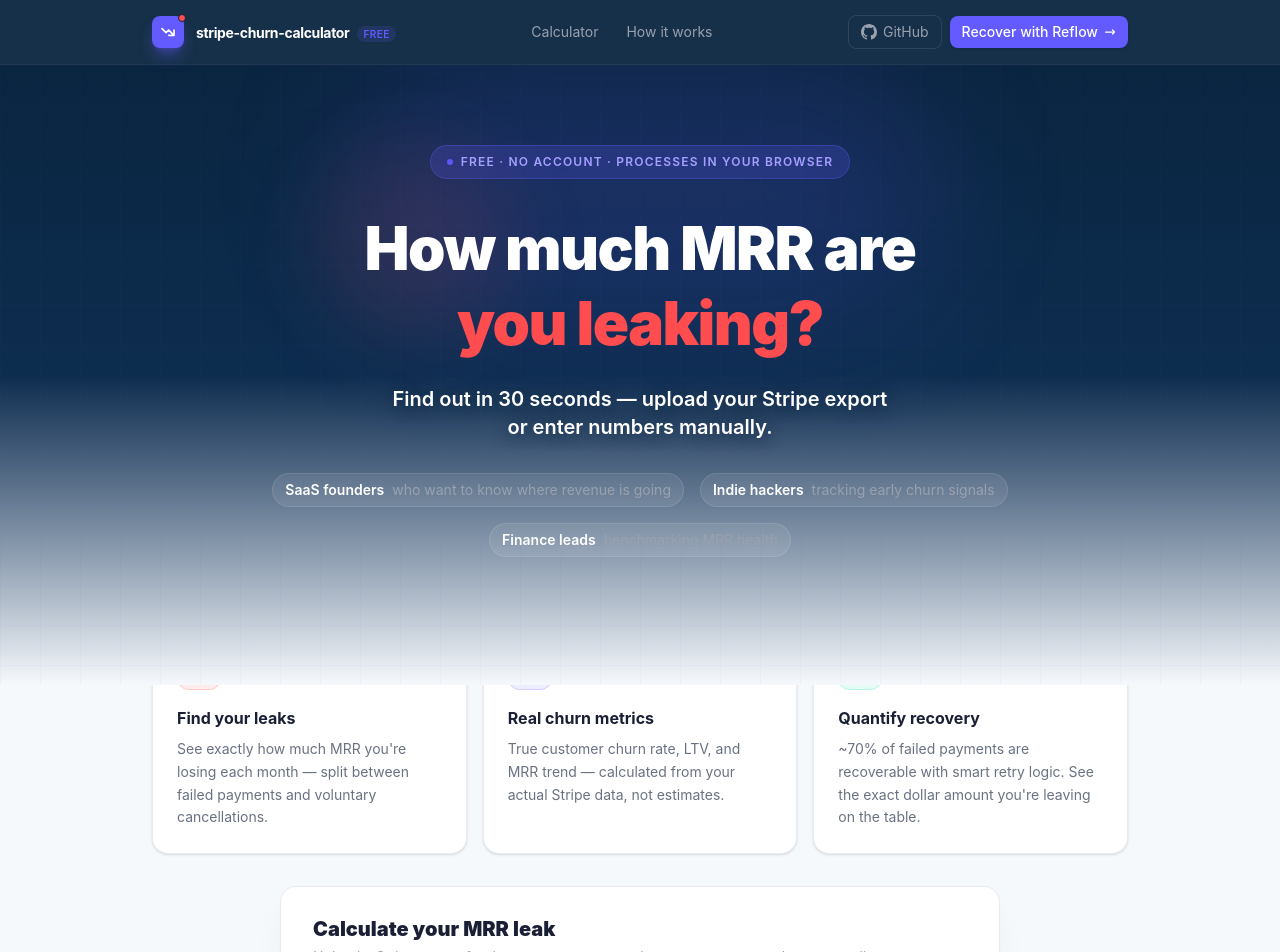
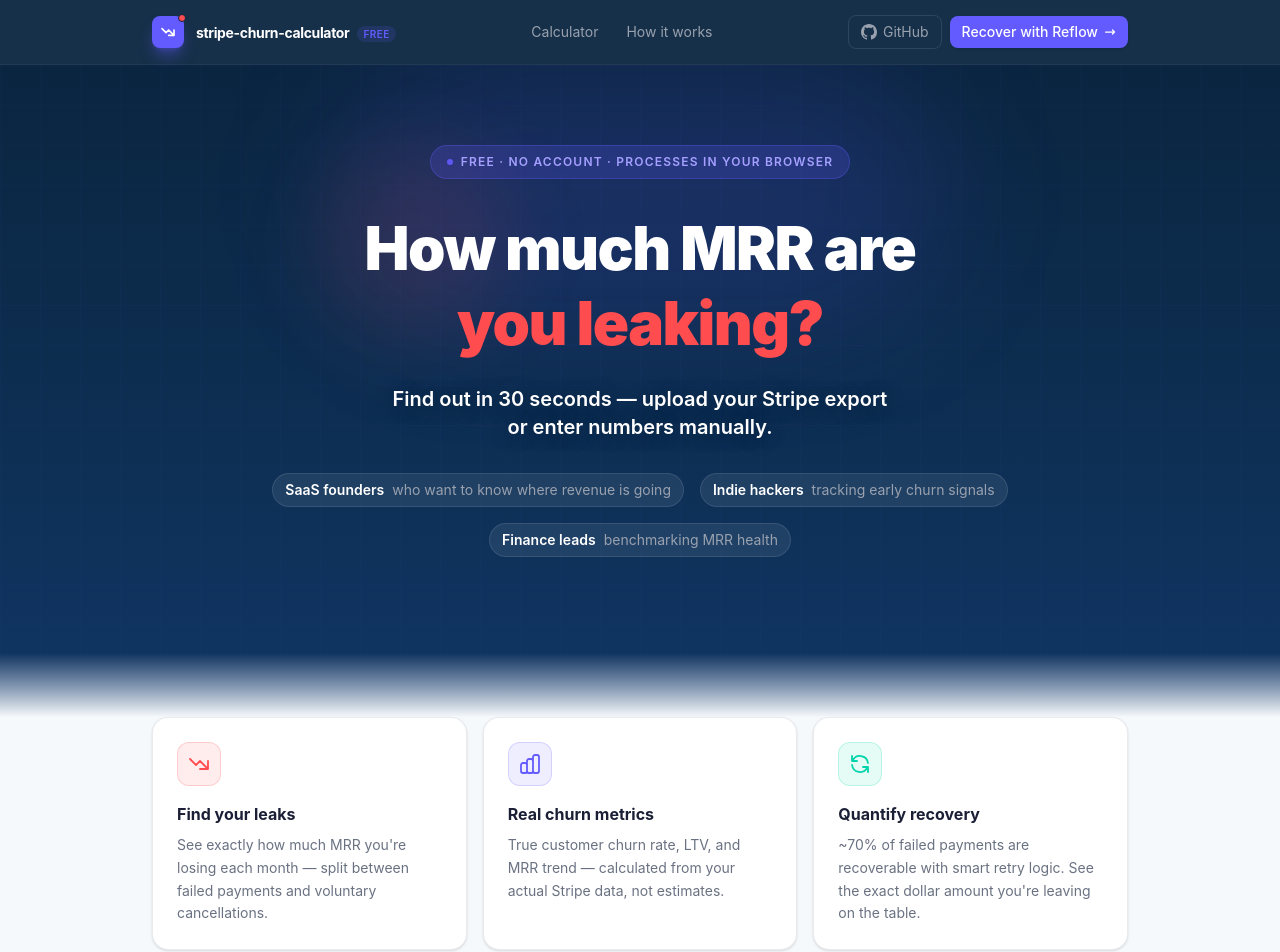
Before and after one commit to mehadave/stripe-churn-calculator, a Next.js app: page / in a window 1280 px wide. Shown: the top 952 px of the page. Built offline with nearby package versions, Linux system fonts and the light colour scheme.

Commit message:
Fix hero gradient clipping: stop gradient at dark color, smooth transition strip, remove negative margin

```diff
--- a/app/page.tsx
+++ b/app/page.tsx
@@ -138,7 +138,7 @@ export default function HomePage() {
       </header>
 
       {/* ── Hero ───────────────────────────────────────────────────── */}
-      <div className="relative bg-gradient-to-b from-[#0A2540] via-[#0d2d4f] to-[#F6F9FC] px-6 pt-20 pb-32 overflow-hidden">
+      <div className="relative bg-gradient-to-b from-[#0A2540] via-[#0d2d4f] to-[#0f3460] px-6 pt-20 pb-24 overflow-hidden">
         <div className="absolute inset-0 opacity-[0.03]" style={{
           backgroundImage: 'linear-gradient(#635BFF 1px, transparent 1px), linear-gradient(90deg, #635BFF 1px, transparent 1px)',
           backgroundSize: '40px 40px',
@@ -177,8 +177,11 @@ export default function HomePage() {
         </div>
       </div>
 
+      {/* Dark → light transition strip */}
+      <div className="h-16 bg-gradient-to-b from-[#0f3460] to-[#F6F9FC]" />
+
       {/* ── How it works ───────────────────────────────────────────── */}
-      <section id="how-it-works" className="max-w-5xl mx-auto px-6 -mt-16 mb-8">
+      <section id="how-it-works" className="max-w-5xl mx-auto px-6 pb-10">
         <div className="grid grid-cols-1 sm:grid-cols-3 gap-4">
           {features.map((f, i) => (
             <motion.div
```
